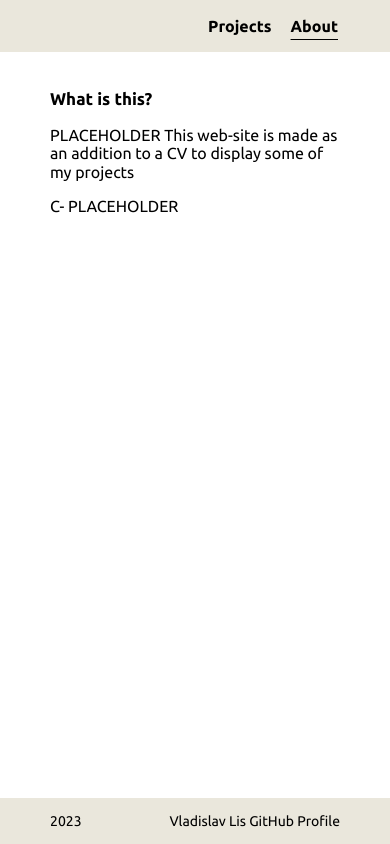
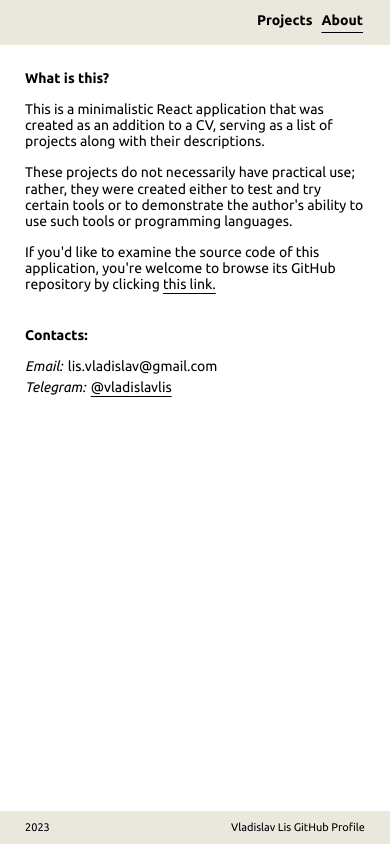
Before and after one commit to vlad-lis/portfolio, a React (Create React App) app: page /about in a window 390 px wide. Built offline with nearby package versions, Linux system fonts and the light colour scheme.

Commit message:
Added css for lower resolutions

```diff
--- a/src/components/About/About.css
+++ b/src/components/About/About.css
@@ -10,7 +10,67 @@
   padding: 20px 50px;
 }
 
+.about__subcontainer {
+  display: flex;
+  flex-direction: column;
+  gap: 15px;
+  padding: 30px 0 20px 0;
+}
+
 .about__title {
   font-size: 17px;
   font-weight: 500;
+  margin: 0;
 }
+
+.about__text {
+  margin: 0;
+  color: black;
+  font-size: 15px;
+}
+
+.about__link {
+  text-underline-offset: 4px;
+}
+
+.about__contacts-list {
+  list-style: none;
+  margin: 0;
+  padding: 0;
+  display: flex;
+  flex-direction: column;
+  gap: 5px;
+}
+
+.about__contact {
+  display: flex;
+  gap: 5px;
+}
+
+.about__contact-title {
+  font-style: italic;
+}
+
+@media screen and (min-width: 425px) and (max-width: 475px) {
+  .about__subcontainer {
+    padding: 15px 0 10px 0;
+  }
+}
+
+@media screen and (min-width: 300px) and (max-width: 424px) {
+  .about__container {
+    padding: 0 25px;
+  }
+
+  .about__subcontainer {
+    padding: 25px 0 10px 0;
+  }
+
+  .about__title {
+    font-size: 14px;
+  }
+
+  .about__text {
+    font-size: 14px;
+  }
+}
--- a/src/components/About/About.js
+++ b/src/components/About/About.js
@@ -1,14 +1,36 @@
 import { about } from '../../utils/staticContent';
 
 function About() {
-  const { title, contacts, info } = about;
+  const {
+    title, contacts, briefInfo, projectsInfo, repositoryInfo, repositoryLinkText, repositoryLinkUrl,
+    emailTitle, emailAddress, telegramTitle, telegramHref, telegramName,
+  } = about;
 
   return (
     <main className="about">
       <div className="about__container">
-        <p className="about__title">{title}</p>
-        <p>{info}</p>
-        <p>{contacts}</p>
+        <div className="about__subcontainer">
+          <p className="about__title">{title}</p>
+          <p className="about__text">{briefInfo}</p>
+          <p className="about__text">{projectsInfo}</p>
+          <p className="about__text">
+            {repositoryInfo}
+            <a className="about__text about__link" href={repositoryLinkUrl} target='_blank' rel='noreferrer'>{repositoryLinkText}</a>
+          </p>
+        </div>
+        <div className="about__subcontainer">
+          <p className="about__title">{contacts}</p>
+          <ul className="about__contacts-list">
+            <li className="about__contact">
+              <p className="about__text about__contact-title">{emailTitle}</p>
+              <p className="about__text">{emailAddress}</p>
+            </li>
+            <li className="about__contact">
+              <p className="about__text about__contact-title">{telegramTitle}</p>
+              <a className="about__text about__link" href={`tg://resolve?domain=${telegramHref}`}>{telegramName}</a>
+            </li>
+          </ul>
+        </div>
       </div>
     </main>
   );
--- a/src/components/Footer/Footer.css
+++ b/src/components/Footer/Footer.css
@@ -38,3 +38,13 @@
   text-decoration: underline;
   text-underline-offset: 4px;
 }
+
+@media screen and (min-width: 300px) and (max-width: 424px) {
+  .footer__container {
+    padding: 10px 25px;
+  }
+
+  .footer__text {
+    font-size: 11px;
+  }
+}
--- a/src/components/Header/Header.css
+++ b/src/components/Header/Header.css
@@ -31,6 +31,7 @@
   color: black;
   border: 2px solid;
   border-color: #eae7dc;
+  text-underline-offset: 7px;
 }
 
 .header__link:hover {
@@ -42,5 +43,18 @@
 
 .header__link_active {
   text-decoration: underline;
-  text-underline-offset: 7px;
 }
+
+@media screen and (min-width: 300px) and (max-width: 424px) {
+  .header__container {
+    padding: 10px 25px 15px 10px;
+  }
+
+  .header__nav {
+    gap: 5px;
+  }
+
+  .header__link {
+    font-size: 14px;
+  }
+}
--- a/src/components/Project/Project.css
+++ b/src/components/Project/Project.css
@@ -116,3 +116,41 @@
   width: 15px;
   height: 15px;
 }
+
+@media screen and (min-width: 425px) and (max-width: 475px) {
+  .project__info {
+    max-width: 180px;
+  }
+}
+
+@media screen and (min-width: 300px) and (max-width: 424px) {
+  .project__info {
+    max-width: 150px;
+  }
+
+  .project__name {
+    font-size: 14px;
+  }
+
+  .project__brief {
+    font-size: 12px;
+  }
+
+  .project__link {
+    font-size: 13px;
+  }
+
+  .project__link-btn {
+    width: 10px;
+    height: 10px;
+    margin-top: 1px;
+  }
+
+  .project__details-btn-text {
+    font-size: 12px;
+  }
+
+  .project__details-text {
+    font-size: 13px;
+  }
+}
--- a/src/components/Projects/Projects.css
+++ b/src/components/Projects/Projects.css
@@ -27,3 +27,9 @@
 .projects__project_last {
   border: none;
 }
+
+@media screen and (min-width: 300px) and (max-width: 424px) {
+  .projects__container {
+    padding: 15px 25px;
+  }
+}
--- a/src/utils/staticContent.js
+++ b/src/utils/staticContent.js
@@ -87,8 +87,17 @@ const projects = [
 
 const about = {
   title: 'What is this?',
-  contacts: 'C- PLACEHOLDER',
-  info: 'PLACEHOLDER This web-site is made as an addition to a CV to display some of my projects',
+  briefInfo: 'This is a minimalistic React application that was created as an addition to a CV, serving as a list of projects along with their descriptions.',
+  projectsInfo: 'These projects do not necessarily have practical use; rather, they were created either to test and try certain tools or to demonstrate the author\'s ability to use such tools or programming languages.',
+  repositoryInfo: 'If you\'d like to examine the source code of this application, you\'re welcome to browse its GitHub repository by clicking ',
+  repositoryLinkText: 'this link.',
+  repositoryLinkUrl: 'https://github.com/vlad-lis/portfolio',
+  contacts: 'Contacts:',
+  emailTitle: 'Email: ',
+  emailAddress: 'lis.vladislav@gmail.com',
+  telegramTitle: 'Telegram: ',
+  telegramHref: 'vladislavlis',
+  telegramName: '@vladislavlis',
 };
 
 export {
```
Also changed, not shown: src/images/logo.png (added), 1 other file (tests, documents, lock files or other folders).
